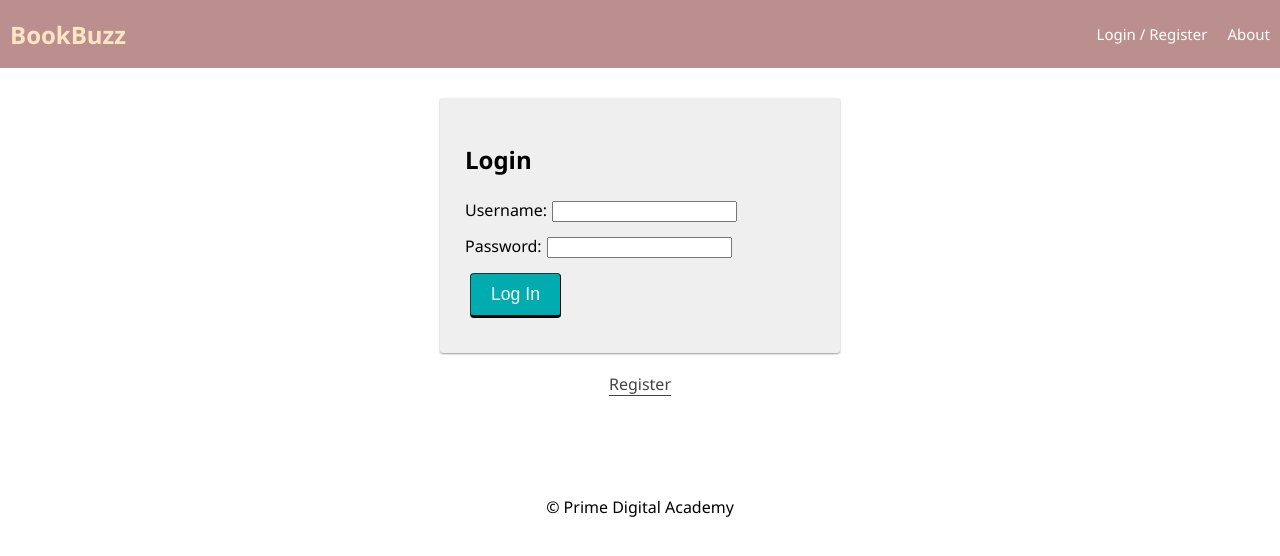
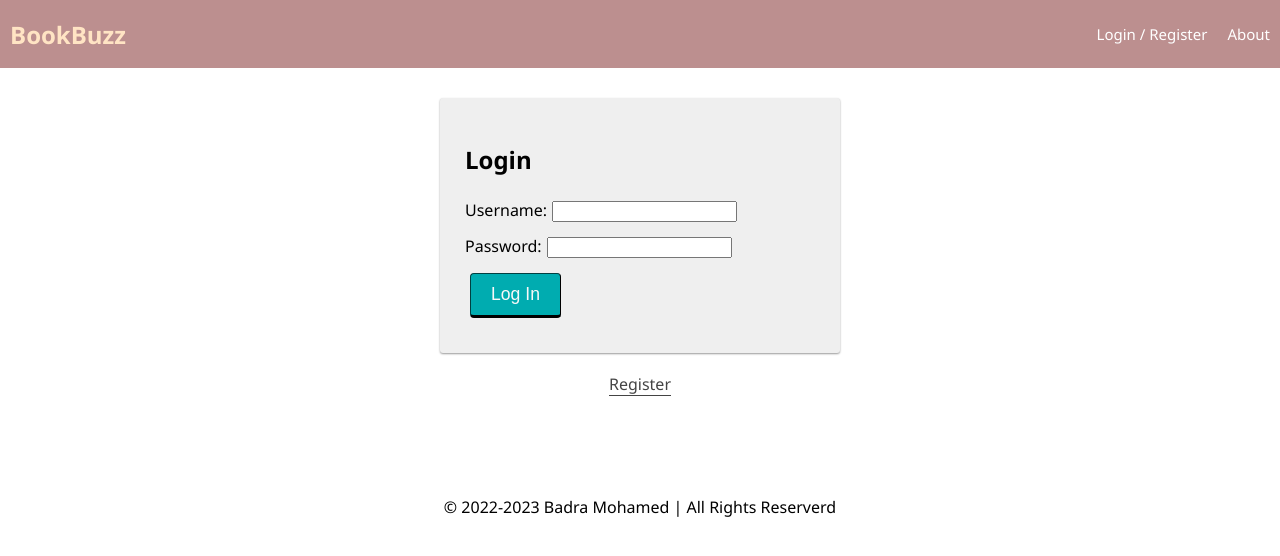
Before and after one commit to badramohamed/prime-solo-project, a React (Create React App) app: page /booklist#/Home in a window 1280 px wide. Shown: the top 556 px of the page. Built offline with nearby package versions, Linux system fonts and the light colour scheme; no server answers.

Commit message:
added my footer

```diff
--- a/src/components/Footer/Footer.jsx
+++ b/src/components/Footer/Footer.jsx
@@ -7,7 +7,7 @@ import './Footer.css';
 // or even care what the redux state is, so it doesn't need 'connect()'
 
 function Footer() {
-  return <footer>&copy; Prime Digital Academy</footer>;
+  return <footer>&copy; 2022-2023 Badra Mohamed | All Rights Reserverd </footer>;
 }
 
 export default Footer;
```
